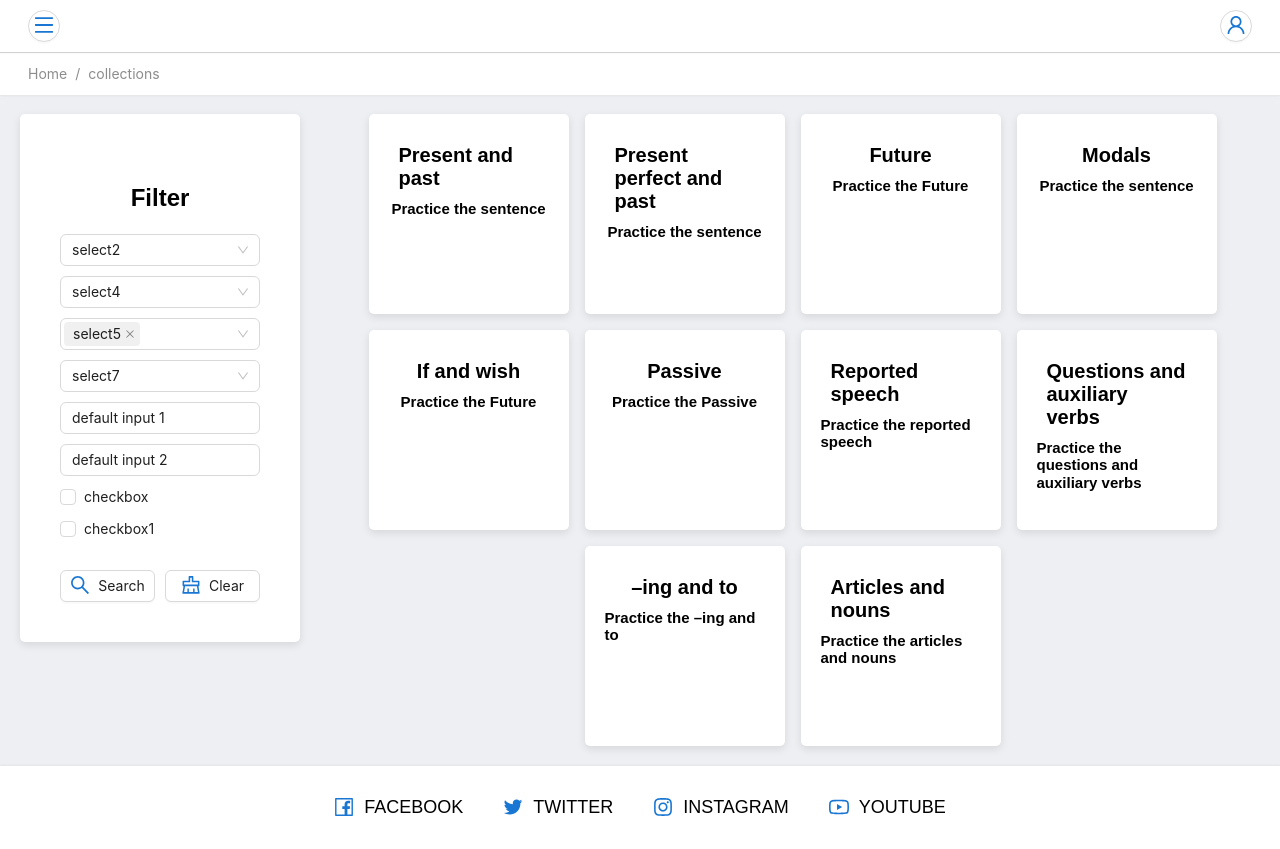
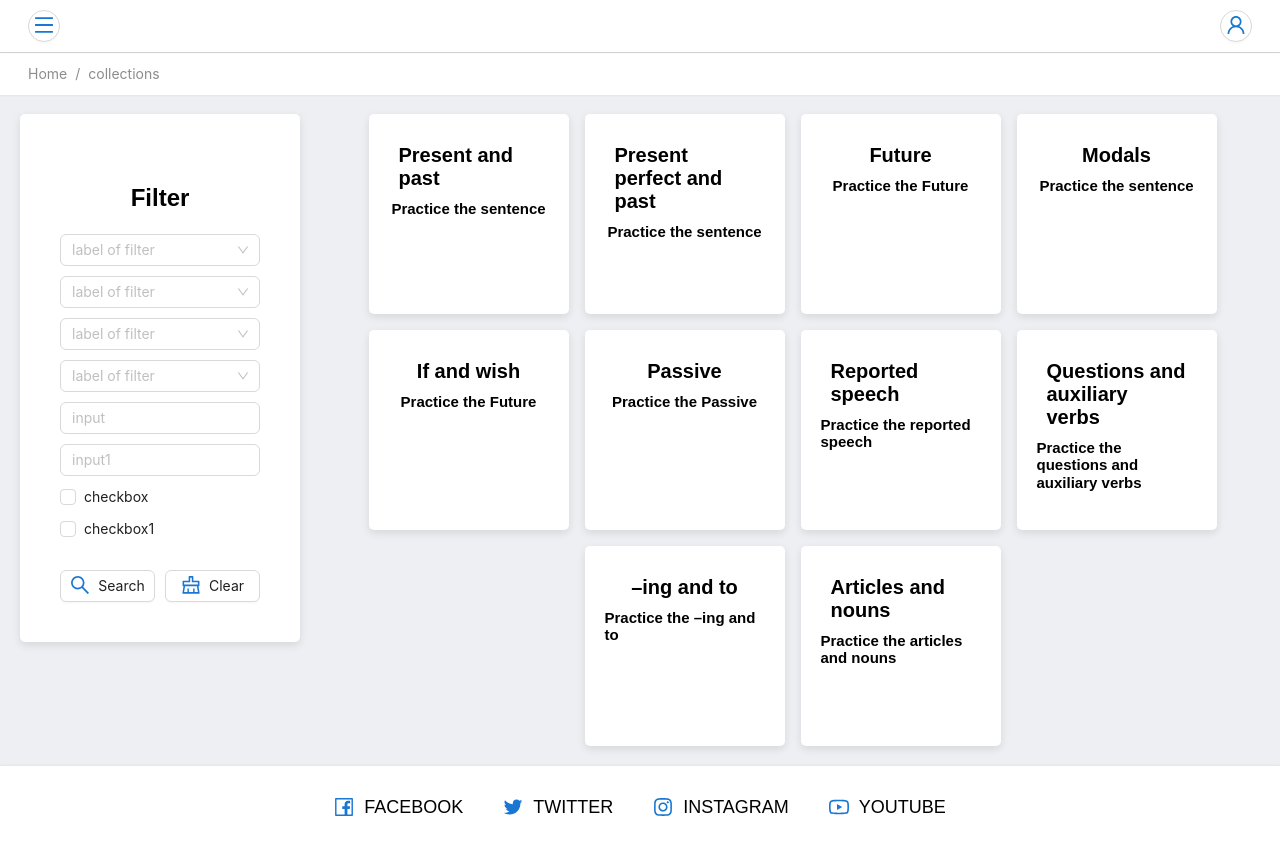
Before and after one commit to Vlad777mykola/easyway-client, a React (Vite) app: page /collections in a window 1280 px wide. Built offline with nearby package versions, Linux system fonts and the light colour scheme.

Commit message:
chore(side bar): add react hook form for side bar

```diff
--- a/src/modules/sidebar/Sidebar.tsx
+++ b/src/modules/sidebar/Sidebar.tsx
@@ -1,11 +1,12 @@
-import { useEffect, useState } from 'react';
+import { useEffect } from 'react';
+import { useForm } from 'react-hook-form';
 import { Select } from '@/ui-components/Select';
 import { Button } from '@/ui-components/Button';
 import { Icon } from '@/ui-components/Icon';
 import { Wrapper } from '@/ui-components/Wrapper';
-import styles from './sidebar.module.css';
 import { Input } from '@/ui-components/Input';
 import { Checkbox } from '@/ui-components/Checkbox';
+import styles from './sidebar.module.css';
 
 export type SelectValue = {
 	[key: string]: string | boolean | string[];
@@ -25,14 +26,14 @@ type SelectData = {
 export type Props = {
 	title: string;
 	selectData: SelectData[];
-	onSearch: (data: SelectValue) => void;
-	onChange: (data: SelectValue) => void;
+	onSearch?: (data: SelectValue) => void;
+	onChange?: (data: SelectValue) => void;
 };
 
 const returnComponent = (
 	data: SelectData[],
-	selectValue: SelectValue,
-	handleChange: (key: string, value: string[] | string | boolean) => void,
+	setValue: (keyValue: string, value: string | boolean) => void,
+	watch: (keyValue: string) => string | boolean | string[],
 ) => {
 	const renderComponent = data.map((item) => {
 		if (item.componentType === 'select') {
@@ -41,9 +42,9 @@ const returnComponent = (
 					<Select
 						className={styles.select}
 						placeholder={item.label}
-						value={selectValue[item.keyValue]}
-						onChange={(value) => handleChange(item.keyValue as string, value as string[])}
 						options={[...item.selectData!.map((option) => ({ value: option, label: option }))]}
+						value={watch(item.keyValue)}
+						onChange={(value) => setValue(item.keyValue as string, value)}
 					/>
 				</div>
 			);
@@ -56,9 +57,9 @@ const returnComponent = (
 						className={styles.select}
 						mode={item.componentType}
 						placeholder={item.label}
-						value={selectValue[item.keyValue]}
-						onChange={(value) => handleChange(item.keyValue as string, value as string[])}
 						options={[...item.selectData!.map((option) => ({ value: option, label: option }))]}
+						value={watch(item.keyValue)}
+						onChange={(value) => setValue(item.keyValue as string, value)}
 					/>
 				</div>
 			);
@@ -69,11 +70,9 @@ const returnComponent = (
 				<div key={item.keyValue} className={styles.selectContainer}>
 					<Input
 						name="value"
-						value={selectValue[item.keyValue] as string}
 						placeholder={item.placeholder}
-						onChange={(event) =>
-							handleChange(item.keyValue as string, event.target.value as string)
-						}
+						value={watch(item.keyValue) as string}
+						onChange={(event) => setValue(item.keyValue as string, event.target.value as string)}
 					/>
 				</div>
 			);
@@ -83,10 +82,8 @@ const returnComponent = (
 			return (
 				<div key={item.keyValue} className={styles.selectContainer}>
 					<Checkbox
-						checked={selectValue[item.keyValue] as boolean}
-						onChange={(event) =>
-							handleChange(item.keyValue as string, event.target.checked as boolean)
-						}
+						onChange={(e) => setValue(item.keyValue as string, e.target.checked as boolean)}
+						checked={watch(item.keyValue) as boolean}
 					>
 						{item.label}
 					</Checkbox>
@@ -99,49 +96,40 @@ const returnComponent = (
 };
 
 export const Sidebar = ({ title, selectData, onSearch, onChange }: Props) => {
-	const [selectValue, setSelectValue] = useState<SelectValue>({});
+	const { handleSubmit, setValue, watch, reset } = useForm<SelectValue>();
+
+	const watchFields = watch();
 
 	useEffect(() => {
-		let defaultValues = {};
-		selectData?.forEach((item) => {
-			defaultValues = { ...defaultValues, [item.keyValue]: item.defaultValue };
-		});
-		setSelectValue({ ...defaultValues });
-	}, []);
-
-	const handleChange = (key: string, value: string[] | string | boolean) => {
-		console.log('KEY: ', key);
-		console.log('VALUE: ', value);
-		setSelectValue((prev) => ({ ...prev, [key]: value }));
 		if (onChange) {
-			onChange({ ...selectValue, [key]: value });
+			handleSubmit((data) => {
+				onChange(data);
+			})();
 		}
-	};
-
-	const clear = () => {
-		setSelectValue({});
-	};
+	}, [watchFields]);
 
 	return (
 		<Wrapper>
+			<form className={styles.formContainer} onSubmit={onSearch && handleSubmit(onSearch)}>
 				<div className={styles.filterContainer}>
 					<h1 className={styles.title}>{title}</h1>
-				{returnComponent(selectData, selectValue, handleChange)}
+					{returnComponent(selectData, setValue, watch)}
 				</div>
+				<div className={styles.buttonsContainer}>
 					{onSearch && (
-				<div className={styles.buttonsContainer}>
 						<div className={styles.buttonContainer}>
-						<Button block onClick={() => onSearch(selectValue)}>
+							<Button block htmlType="submit">
 								<Icon icon="search" /> Search
 							</Button>
 						</div>
-					<div className={styles.buttonContainer}>
-						<Button block onClick={clear}>
+					)}
+					<div className={onSearch ? styles.buttonContainer : styles.fullwidthContainer}>
+						<Button block onClick={() => reset()}>
 							<Icon icon="clear" /> Clear
 						</Button>
 					</div>
 				</div>
-			)}
+			</form>
 		</Wrapper>
 	);
 };
--- a/src/modules/sidebar/sidebar.module.css
+++ b/src/modules/sidebar/sidebar.module.css
@@ -1,3 +1,9 @@
+.formContainer {
+	display: flex;
+	align-items: center;
+	flex-direction: column;
+}
+
 .filterContainer {
 	display: flex;
 	flex-wrap: wrap;
@@ -29,3 +35,7 @@
 .buttonContainer {
 	width: 95px;
 }
+
+.fullwidthContainer {
+	width: 100%;
+}
```
Lines whose indentation alone changed are shown as unchanged.
